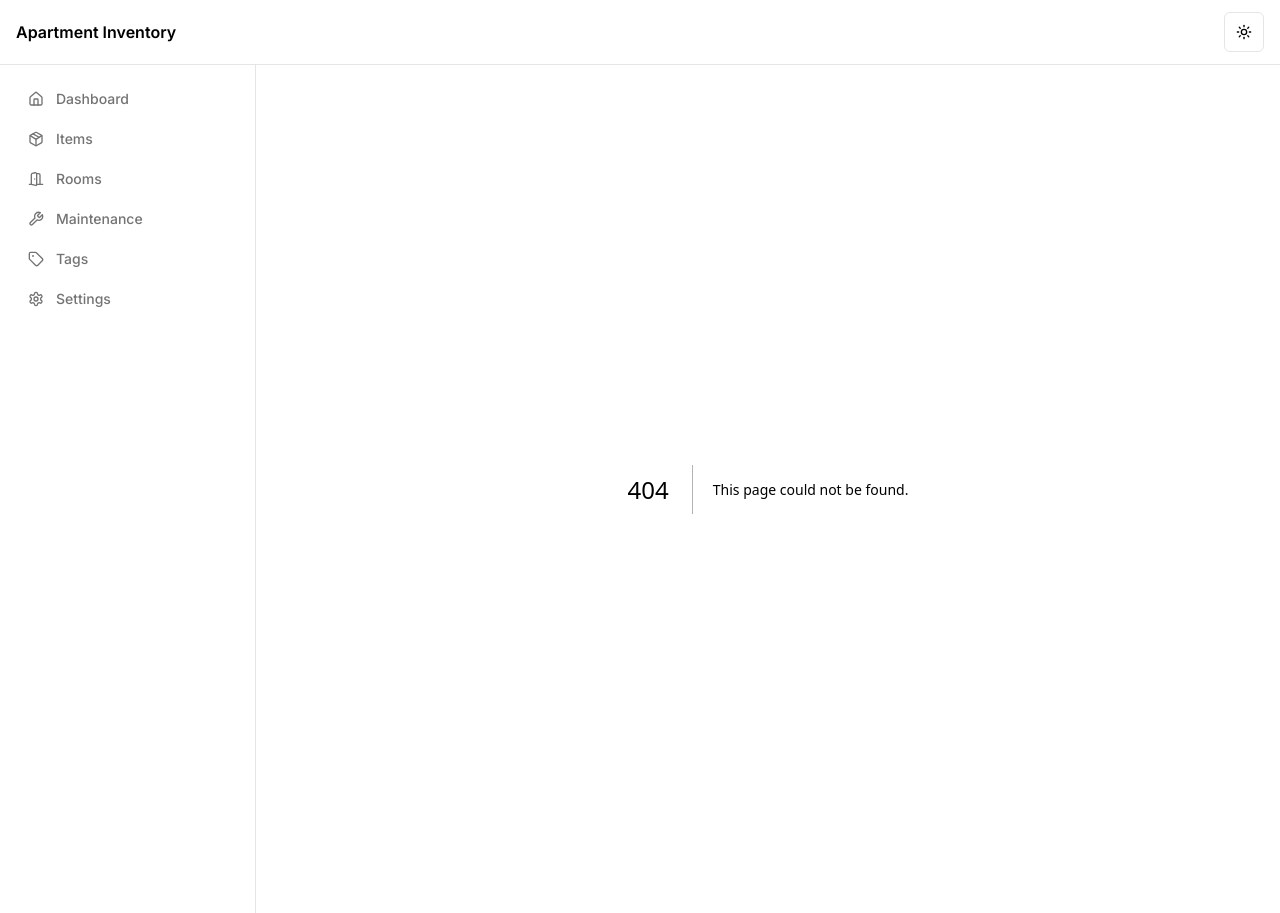
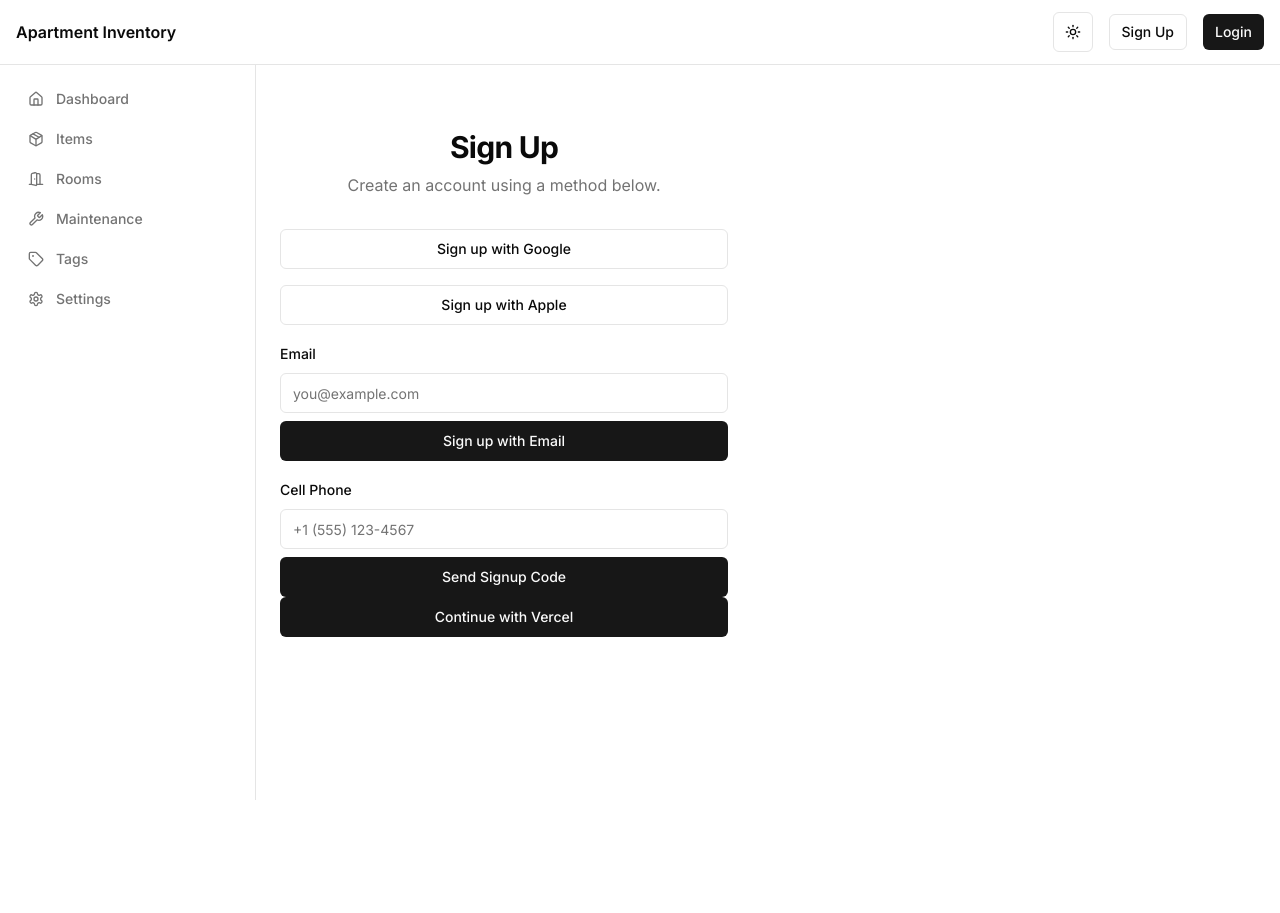
Before and after one commit to joshogden360/v0-home-ics-v14, a Next.js app: page /signup in a window 1280 px wide. Before the commit this address had no page. After the commit the page ends 800 px from the top, so only its background shows below. Built offline with nearby package versions, Linux system fonts and the light colour scheme.

Commit message:
Expand auth options

```diff
--- /dev/null
+++ b/app/api/auth/login/route.ts
@@ -0,0 +1,9 @@
+import { redirect } from "next/navigation"
+
+export async function GET() {
+  const url = process.env.NEXT_PUBLIC_VERCEL_OAUTH_URL
+  if (url) {
+    return redirect(url)
+  }
+  return redirect("https://vercel.com")
+}
--- /dev/null
+++ b/app/login/page.tsx
@@ -0,0 +1,41 @@
+export const metadata = {
+  title: "Login",
+}
+
+import Link from "next/link"
+import { Button } from "@/components/ui/button"
+import { Input } from "@/components/ui/input"
+import { Label } from "@/components/ui/label"
+
+export default function LoginPage() {
+  const oauthUrl = process.env.NEXT_PUBLIC_VERCEL_OAUTH_URL || "/api/auth/login";
+  return (
+    <div className="container py-10 space-y-8 max-w-md">
+      <div className="text-center space-y-2">
+        <h1 className="text-3xl font-bold tracking-tight">Login</h1>
+        <p className="text-muted-foreground">Choose a login method.</p>
+      </div>
+      <div className="space-y-4">
+        <Button className="w-full" variant="outline">
+          Login with Google
+        </Button>
+        <Button className="w-full" variant="outline">
+          Login with Apple
+        </Button>
+        <form className="space-y-2">
+          <Label htmlFor="email">Email</Label>
+          <Input id="email" type="email" placeholder="you@example.com" />
+          <Button className="w-full">Login with Email</Button>
+        </form>
+        <form className="space-y-2">
+          <Label htmlFor="phone">Cell Phone</Label>
+          <Input id="phone" type="tel" placeholder="+1 (555) 123-4567" />
+          <Button className="w-full">Send Login Code</Button>
+        </form>
+        <Link href={oauthUrl}>
+          <Button className="w-full">Login with Vercel</Button>
+        </Link>
+      </div>
+    </div>
+  )
+}
--- /dev/null
+++ b/app/signup/page.tsx
@@ -0,0 +1,41 @@
+export const metadata = {
+  title: "Sign Up",
+}
+
+import Link from "next/link"
+import { Button } from "@/components/ui/button"
+import { Input } from "@/components/ui/input"
+import { Label } from "@/components/ui/label"
+
+export default function SignupPage() {
+  const oauthUrl = process.env.NEXT_PUBLIC_VERCEL_OAUTH_URL || "/api/auth/login";
+  return (
+    <div className="container py-10 space-y-8 max-w-md">
+      <div className="text-center space-y-2">
+        <h1 className="text-3xl font-bold tracking-tight">Sign Up</h1>
+        <p className="text-muted-foreground">Create an account using a method below.</p>
+      </div>
+      <div className="space-y-4">
+        <Button className="w-full" variant="outline">
+          Sign up with Google
+        </Button>
+        <Button className="w-full" variant="outline">
+          Sign up with Apple
+        </Button>
+        <form className="space-y-2">
+          <Label htmlFor="email">Email</Label>
+          <Input id="email" type="email" placeholder="you@example.com" />
+          <Button className="w-full">Sign up with Email</Button>
+        </form>
+        <form className="space-y-2">
+          <Label htmlFor="phone">Cell Phone</Label>
+          <Input id="phone" type="tel" placeholder="+1 (555) 123-4567" />
+          <Button className="w-full">Send Signup Code</Button>
+        </form>
+        <Link href={oauthUrl}>
+          <Button className="w-full">Continue with Vercel</Button>
+        </Link>
+      </div>
+    </div>
+  )
+}
--- a/components/header.tsx
+++ b/components/header.tsx
@@ -1,4 +1,6 @@
 import { ModeToggle } from "@/components/mode-toggle"
+import Link from "next/link"
+import { Button } from "@/components/ui/button"
 
 export function Header() {
   return (
@@ -9,6 +11,14 @@ export function Header() {
         </div>
         <div className="ml-auto flex items-center space-x-4">
           <ModeToggle />
+          <Link href="/signup">
+            <Button variant="outline" size="sm">
+              Sign Up
+            </Button>
+          </Link>
+          <Link href="/login">
+            <Button size="sm">Login</Button>
+          </Link>
         </div>
       </div>
     </header>
```
